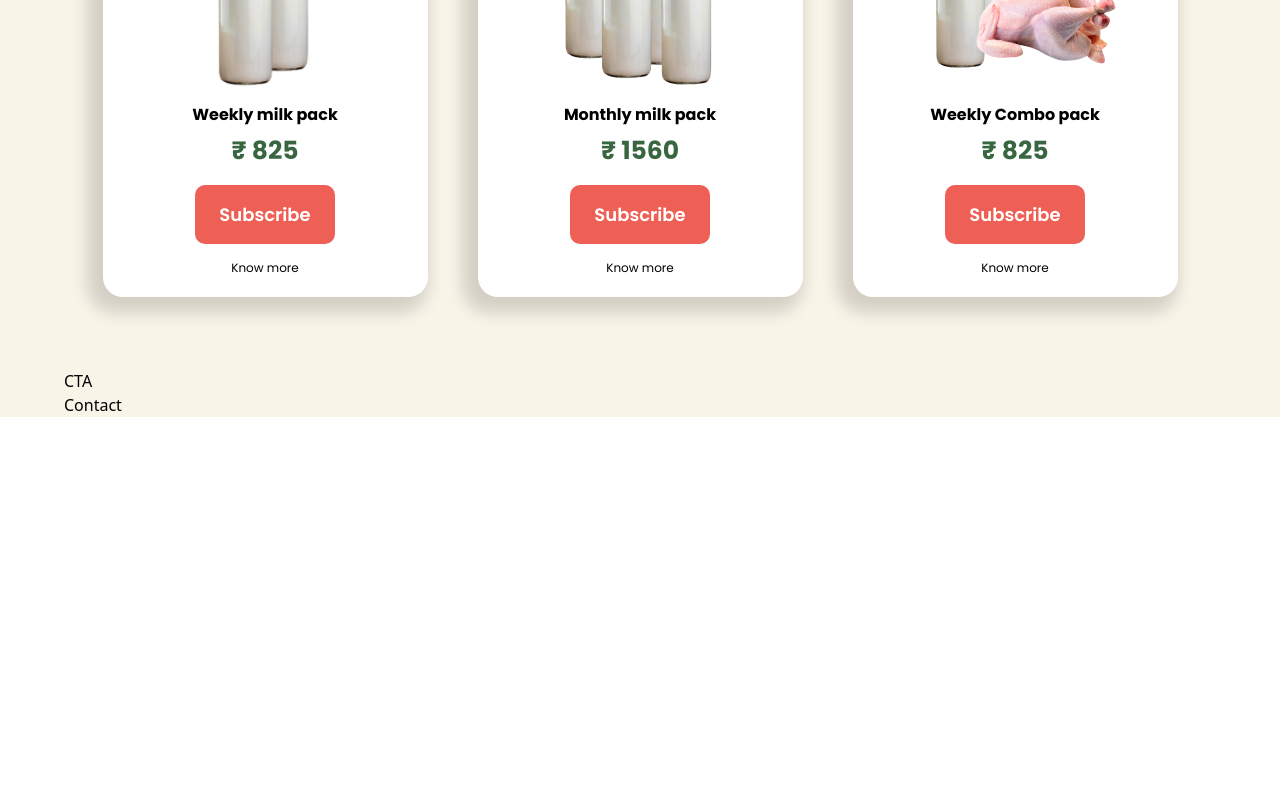
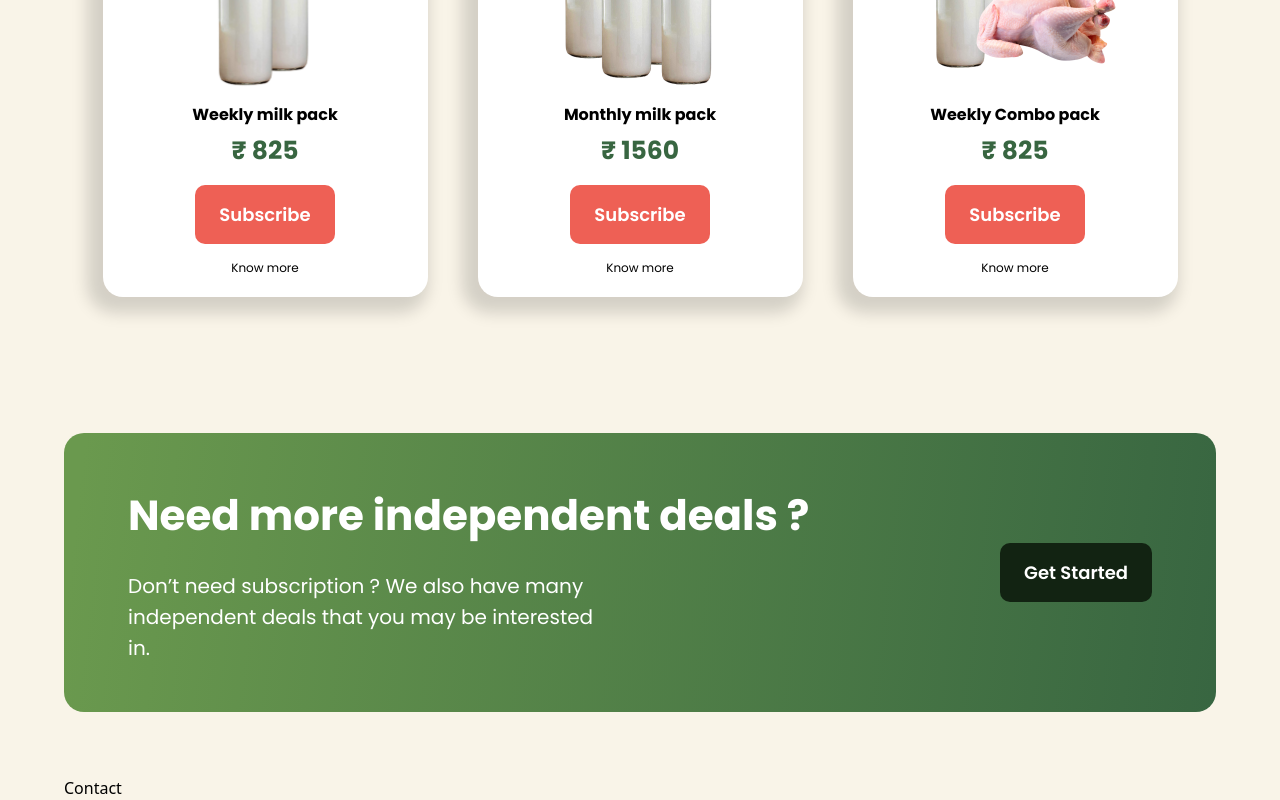
Before and after one commit to mrpranavr/Freshify_website, a React (Vite) app: page / in a window 1280 px wide. Shown: the part 2568-3368 px from the top of the page. Before the commit the page ends 2985 px from the top, so only its background shows below. Built offline with nearby package versions, Linux system fonts and the light colour scheme.

Commit message:
CTA section added

```diff
--- a/src/components/CTA.jsx
+++ b/src/components/CTA.jsx
@@ -1,9 +1,27 @@
-import React from 'react'
+import React from "react";
+import Button from "./Button";
+import styles from "../style";
 
 const CTA = () => {
-  return (
-    <div>CTA</div>
-  )
-}
+    return (
+        <section
+            className={`${styles.padding} ${styles.marginY} ${styles.flexCenter} sm:flex-row flex-col bg-green-gradient rounded-[20px]`}
+        >
+            <div className="flex flex-col flex-1">
+                <h2 className={`${styles.heading2} text-white`}>
+                    Need more independent deals ?{" "}
+                </h2>
+                <p className={`${styles.paragraph} max-w-[470px] mt-5 text-white`}>
+                    {" "}
+                    Don’t need subscription ? We also have many independent
+                    deals that you may be interested in.{" "}
+                </p>
+            </div>
+            <div className={`${styles.flexCenter} sm:ml-10 ml-0 sm:mt-0 mt-10`}>
+                <Button styles={"bg-darkGreen"} content="Get Started" />
+            </div>
+        </section>
+    );
+};
 
-export default CTA
+export default CTA;
--- a/src/components/ItemCard.jsx
+++ b/src/components/ItemCard.jsx
@@ -12,8 +12,8 @@ const ItemCard = ({ name, image, days, amount, index }) => {
             <div className="mt-[15px]">
                 <Button styles="bg-lightRed py-3" content="Subscribe" />
             </div>
-            <a href='know_more' >
-                <p className="font-poppins font-normal text-[12px] mt-[15px] ">
+            <a href='know_more' className="mt-[15px]" >
+                <p className="font-poppins font-normal text-[12px]  ">
                     Know more
                 </p>
             </a>
--- a/src/components/Subscription.jsx
+++ b/src/components/Subscription.jsx
@@ -7,7 +7,7 @@ const Subscription = () => {
   return (
     <section>
       <div className={`flex flex-col ${styles.paddingY} items-center`} >
-        <h2 className={`${styles.heading2} text-center w-full`} >Remember , Order only what you need !</h2>
+        <h2 className={`${styles.heading2} text-center w-full`} >Remember, Order only what you need!</h2>
 
         <div className={`flex flex-wrap w-full mt-10 gap-[50px] justify-center`}>
           {subscriptions.map((subs, index) => (
--- a/src/index.css
+++ b/src/index.css
@@ -29,7 +29,7 @@
 }
 
 .bg-green-gradient {
-    background: linear-gradient(93.32deg, #386641 3.17%, #143601 105.6%);
+    background: linear-gradient(96.68deg, #6A994E 1.81%, #386641 99.65%);;
 }
 
 .button-gradient {
```
